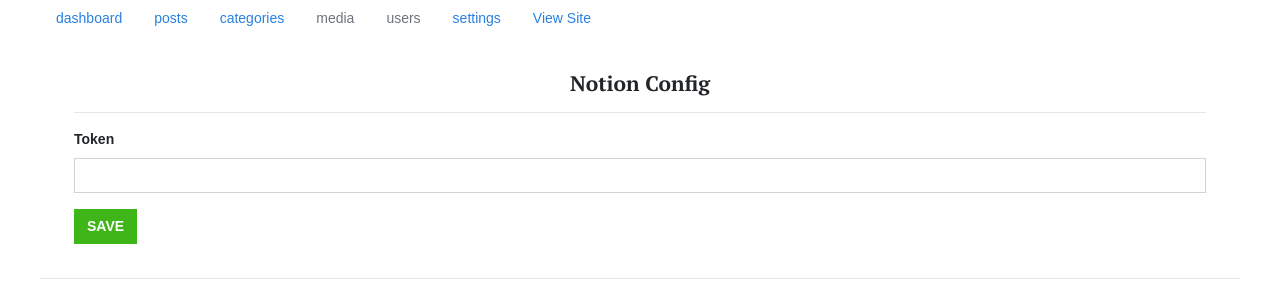
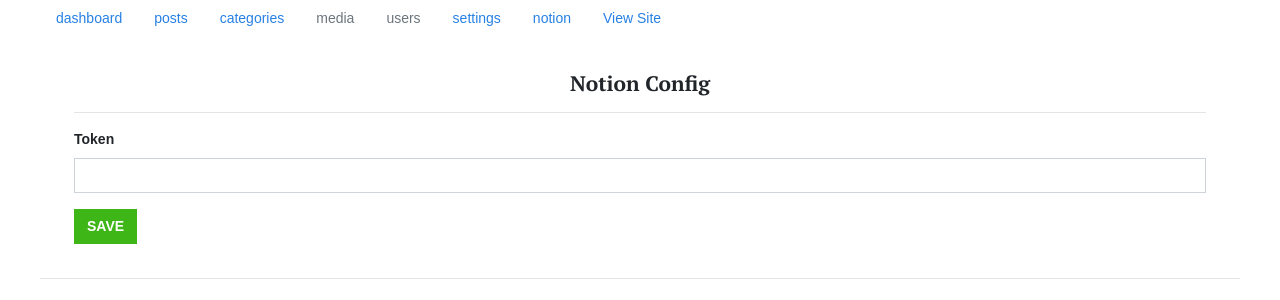
Before and after one commit to sifhic/blog, a Django app: page /notion/ in a window 1280 px wide. Shown: the top 300 px of the page. Run offline with Django 3.2, Linux system fonts and the light colour scheme; data that the repository does not hold is empty; parts of the project's set-up code (start-up, migrations or seed data) failed here and were passed over; some libraries are stand-ins or nearby versions; some web fonts are replaced.

Commit message:
add notion admin link

```diff
--- a/admin/templates/admin/layout.html
+++ b/admin/templates/admin/layout.html
@@ -26,6 +26,11 @@
                    tabindex="-1"
                    aria-disabled="true">settings</a>
 
+                <a class="nav-link"
+                   href="{% url 'notion:config' %}"
+                   tabindex="-1"
+                   aria-disabled="true">notion</a>
+
                 <a class="nav-link" href="{% url 'blog:index' %}">View Site</a>
 
             </nav>
```
